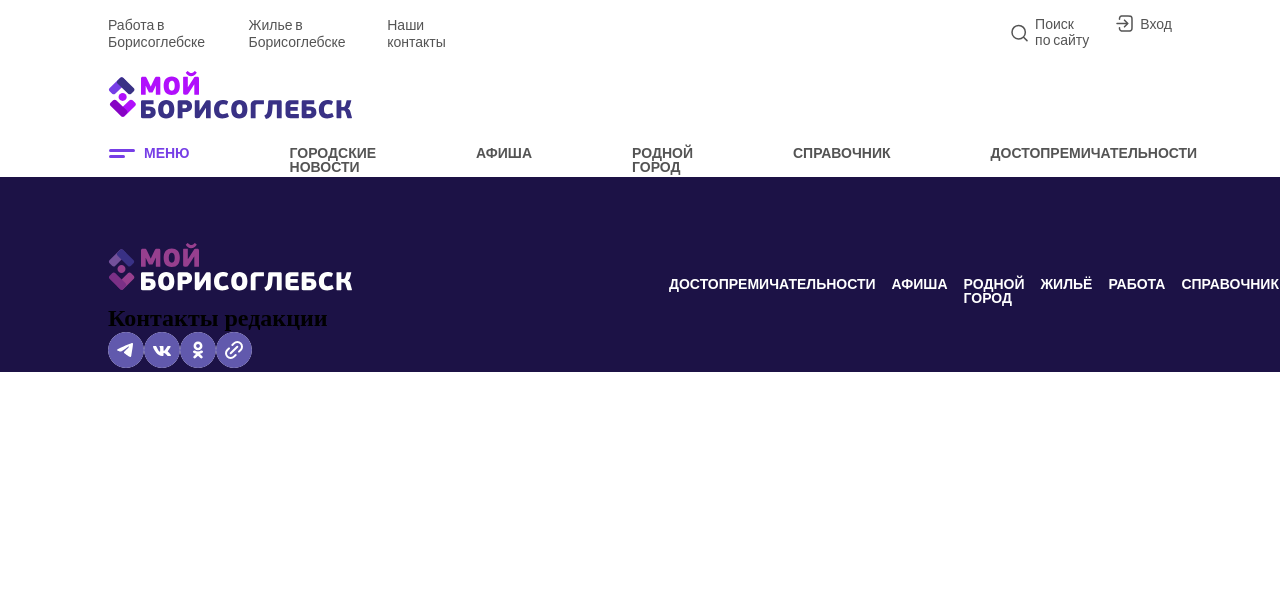
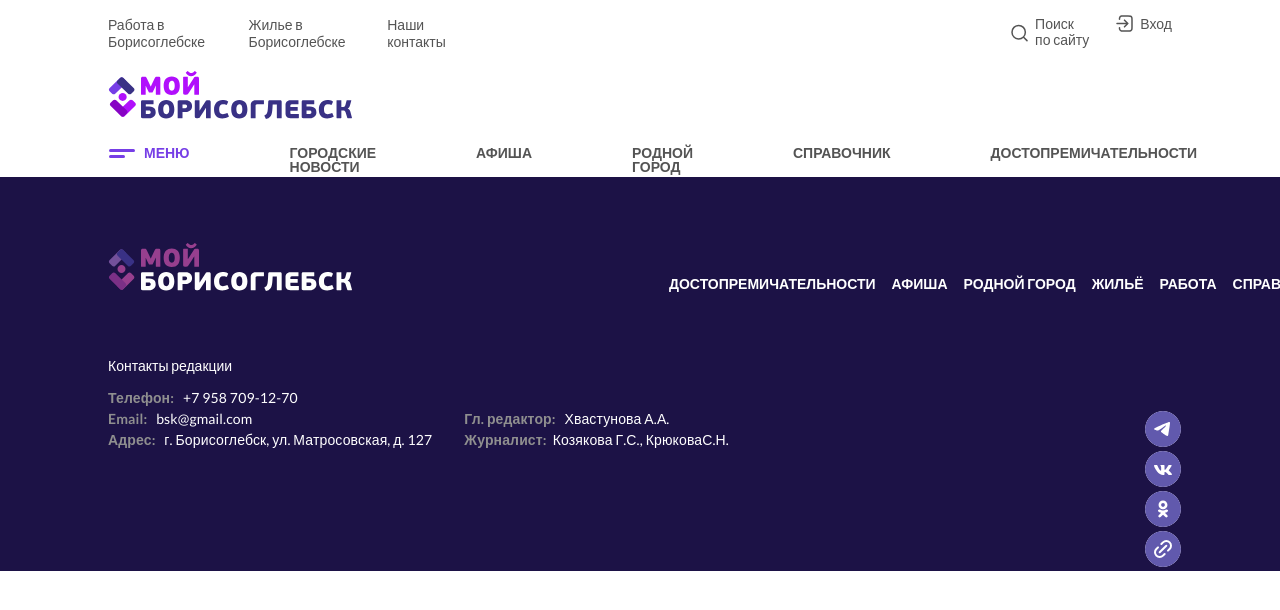
Before and after one commit to sky-trash/my_city, a Vue app: page / in a window 1280 px wide. Shown: the top 610 px of the page. Built offline with nearby package versions, Linux system fonts and the light colour scheme.

Commit message:
footer-text

```diff
--- a/src/components/layout/footer/footer.scss
+++ b/src/components/layout/footer/footer.scss
@@ -13,6 +13,7 @@
 
       h1 {
         padding-right: 16px;
+        width: max-content;
 
         font-family: var(--font-family);
         font-weight: 600;
@@ -23,4 +24,83 @@
       }
     }
   }
+  &__contact {
+    padding-top: 63px;
+
+    &__text-logo {
+
+      h1 {
+        font-family: var(--font-family);
+        font-weight: 400;
+        font-size: 14px;
+        line-height: 120%;
+        color: var(--text-white);
+      }
+    }
+    &__text-social {
+      padding-top: 16px;
+      display: flex;
+
+      &_text {
+        display: flex;
+
+        &_left {
+
+          p {
+            font-family: var(--font-family);
+            font-weight: 600;
+            font-size: 14px;
+            line-height: 120%;
+            letter-spacing: 0.01em;
+            color: var(--text-grey);
+
+            padding-bottom: 4px;
+            width: max-content;
+          }
+          a {
+            font-family: var(--font-family);
+            font-weight: 400;
+            font-size: 14px;
+            line-height: 120%;
+            color: var(--text-white);
+
+            padding-left: 6px;
+            width: max-content;
+          }
+        }
+        &_right {
+          padding: 21px 0 0 32px;
+
+          p {
+            font-family: var(--font-family);
+            font-weight: 600;
+            font-size: 14px;
+            line-height: 120%;
+            letter-spacing: 0.01em;
+            color: var(--text-grey);
+
+            padding-bottom: 4px;
+            width: max-content;
+          }
+          a {
+            font-family: var(--font-family);
+            font-weight: 400;
+            font-size: 14px;
+            line-height: 120%;
+            color: var(--text-white);
+
+            padding-left: 6px;
+            width: max-content;
+          }
+        }
+      }
+      &_social {
+        padding: 21px 0 0 408px;
+
+        a {
+          padding-left: 8px;
+        }
+      }
+    }
+  }
 }
--- a/src/components/layout/footer/footer.vue
+++ b/src/components/layout/footer/footer.vue
@@ -1,4 +1,17 @@
 <script setup>
+// document.getElementById("copyLink").addEventListener("click", function() {
+//   // Получаем ссылку
+//   var link = document.getElementById("http://localhost:5173/").href;
+
+//   // Копируем ссылку в буфер обмена
+//   if (window.clipboardData && window.clipboardData.setData) {
+//     // Для IE
+//     window.clipboardData.setData("Text", link);
+//   } else if (navigator.clipboard && navigator.clipboard.write) {
+//     // Для других браузеров
+//     navigator.clipboard.writeText(link);
+//   }
+// });
 </script>
 <template>
   <footer class="footer">
@@ -35,7 +48,15 @@
       </div>
       <div class="footer__contact__text-social">
         <div class="footer__contact__text-social_text">
-          <p></p>
+          <div class="footer__contact__text-social_text_left">
+            <p>Телефон: <a href="#">+7 958 709-12-70</a></p>
+            <p>Email: <a href="#">bsk@gmail.com</a></p>
+            <p>Адрес: <a href="#">г. Борисоглебск, ул. Матросовская, д. 127</a></p>
+          </div>
+          <div class="footer__contact__text-social_text_right">
+            <p>Гл. редактор: <a href="#">Хвастунова А.А.</a></p>
+            <p>Журналист:<a href="#">Козякова Г.С., КрюковаС.Н.</a></p>
+          </div>
         </div>
         <div class="footer__contact__text-social_social">
           <a href="https://web.telegram.org/a/">
@@ -47,7 +68,7 @@
           <a href="https://ok.ru/">
             <img src="../../../../public/footer/Odnoklasniki.svg" alt="">
           </a>
-          <a href="">
+          <a href="#">
             <img src="../../../../public/footer/link.svg" alt="">
           </a>
         </div>
```
